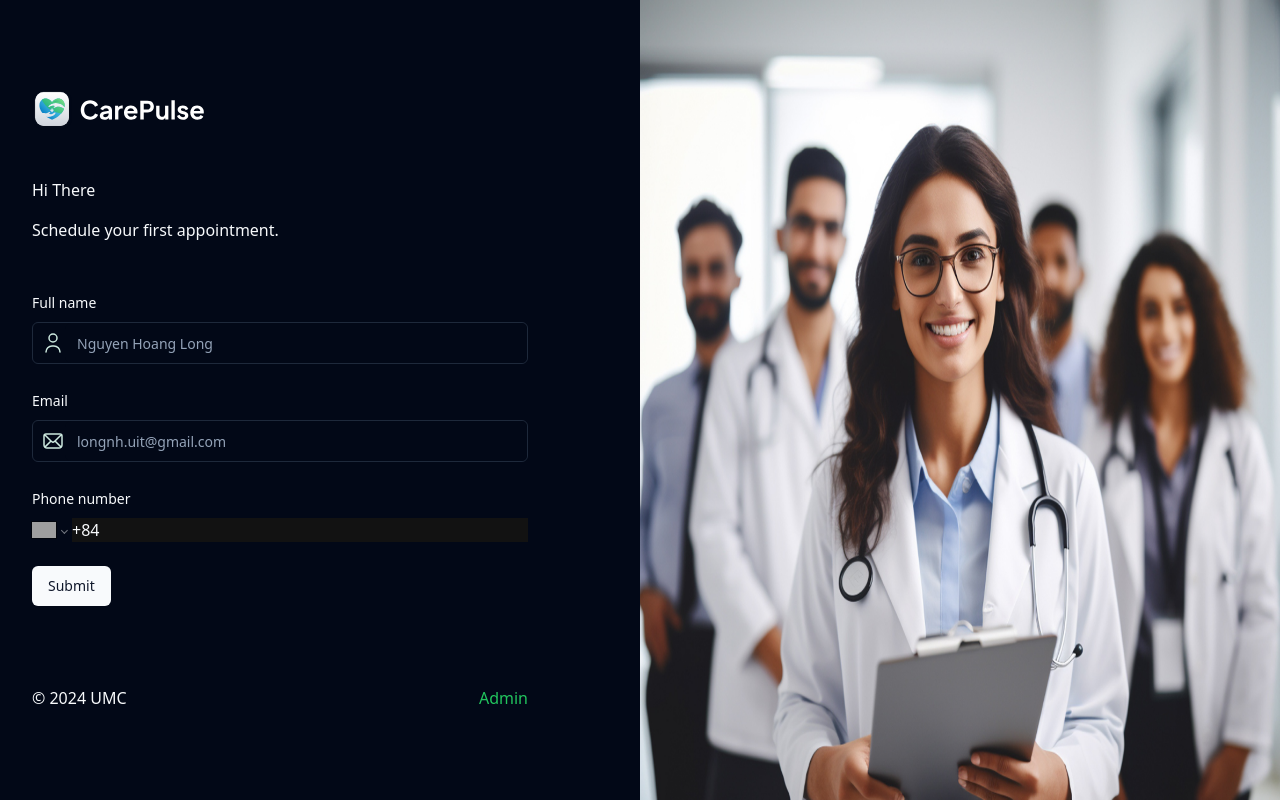
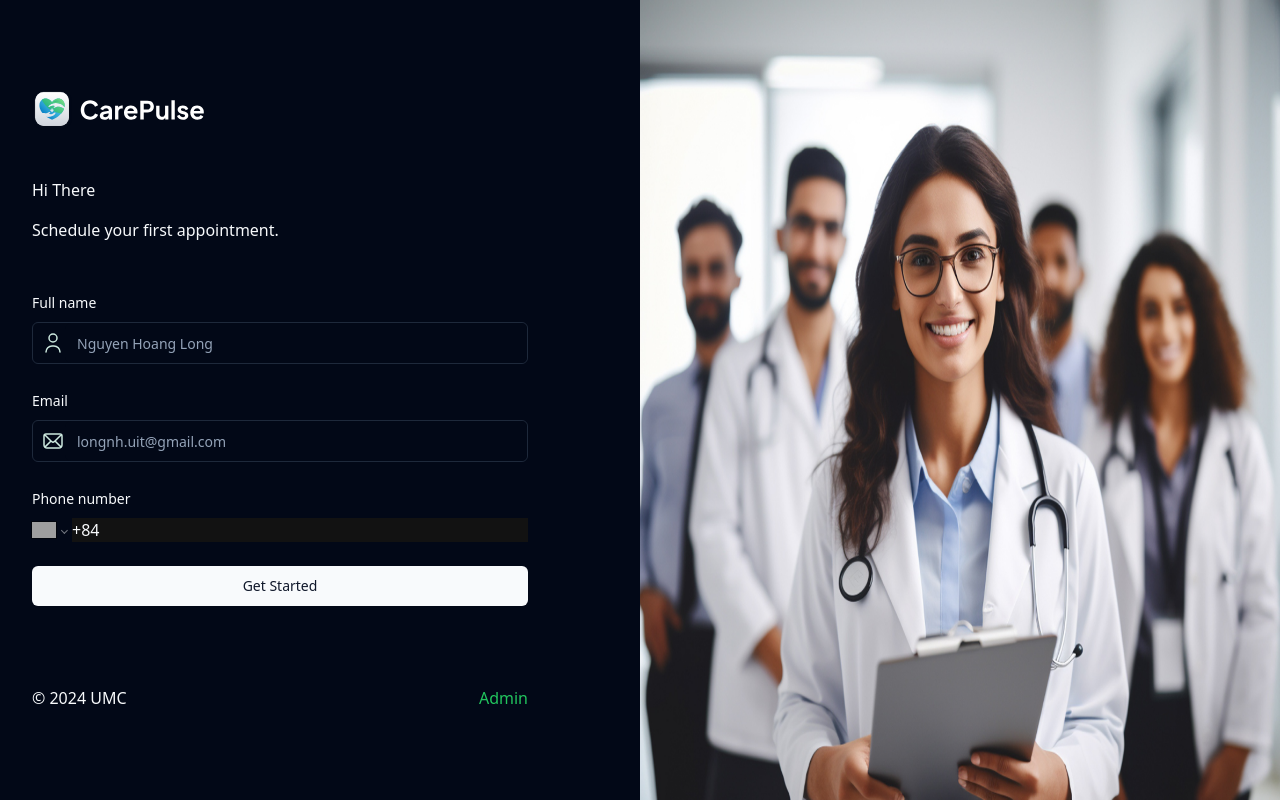
Before and after one commit to LongHoangNguyenH/Healthcare-App, a Next.js app: page / in a window 1280 px wide. Built offline with nearby package versions, Linux system fonts and the light colour scheme; grey boxes are pictures that could not be loaded.

Commit message:
homepage UI completed

```diff
--- a/components/CustomFormField.tsx
+++ b/components/CustomFormField.tsx
@@ -75,6 +75,7 @@
         )
 
     default:
+        return null;
   }
 };
 
--- /dev/null
+++ b/components/SubmitButton.tsx
@@ -0,0 +1,36 @@
+import React from "react";
+import { Button } from "./ui/button";
+import Image from "next/image";
+
+interface ButtonProps {
+  isLoading: boolean;
+  className?: string;
+  children: React.ReactNode;
+}
+
+const SubmitButton = ({ isLoading, className, children }: ButtonProps) => {
+  return (
+    <Button
+      type="submit"
+      disabled={isLoading}
+      className={className ?? "shad-primary-btn w-full"}
+    >
+      {isLoading ? (
+        <div className="flex items-center gap-4">
+          <Image
+            src="/assets/icons/loader.svg"
+            alt="loader"
+            width={24}
+            height={24}
+            className="animate-spin"
+          />
+          Loading...
+        </div>
+      ) : (
+        children
+      )}
+    </Button>
+  );
+};
+
+export default SubmitButton;
--- a/components/forms/PatientForm.tsx
+++ b/components/forms/PatientForm.tsx
@@ -7,12 +7,9 @@
 import { Button } from "@/components/ui/button";
 import { Form } from "../ui/form";
 import CustomFormField from "../CustomFormField";
+import SubmitButton from "../SubmitButton";
+import { useState } from "react";
 
-const formSchema = z.object({
-  username: z.string().min(2, {
-    message: "Username must be at least 2 characters.",
-  }),
-});
 
 export enum FormFieldTypes {
   INPUT = "input",
@@ -24,7 +21,14 @@
   SKELETON = "skeleton",
 }
 
+const formSchema = z.object({
+    username: z.string().min(2, {
+      message: "Username must be at least 2 characters.",
+    }),
+  });
+
 export function PatientForm() {
+    const [isLoading, setIsLoading] = useState(false);
   // 1. Define your form.
   const form = useForm<z.infer<typeof formSchema>>({
     resolver: zodResolver(formSchema),
@@ -41,10 +45,10 @@
   }
   return (
     <Form {...form}>
-      <form onSubmit={form.handleSubmit(onSubmit)} className="space-y-6 flex-1">
+      <form onSubmit={form.handleSubmit(onSubmit)} className="flex-1 space-y-6">
         <section className="mb-12 space-y-4">
           <h1 className="header">Hi There</h1>
-          <p className="text-dart-700">Schedule your first appointment.</p>
+          <p className="text-dark-700">Schedule your first appointment.</p>
         </section>
 
         <CustomFormField
@@ -77,7 +81,10 @@
           iconAlt="email"
         />
 
-        <Button type="submit">Submit</Button>
+        <SubmitButton isLoading={isLoading}>
+            Get Started
+        </SubmitButton>
+
       </form>
     </Form>
   );
```
